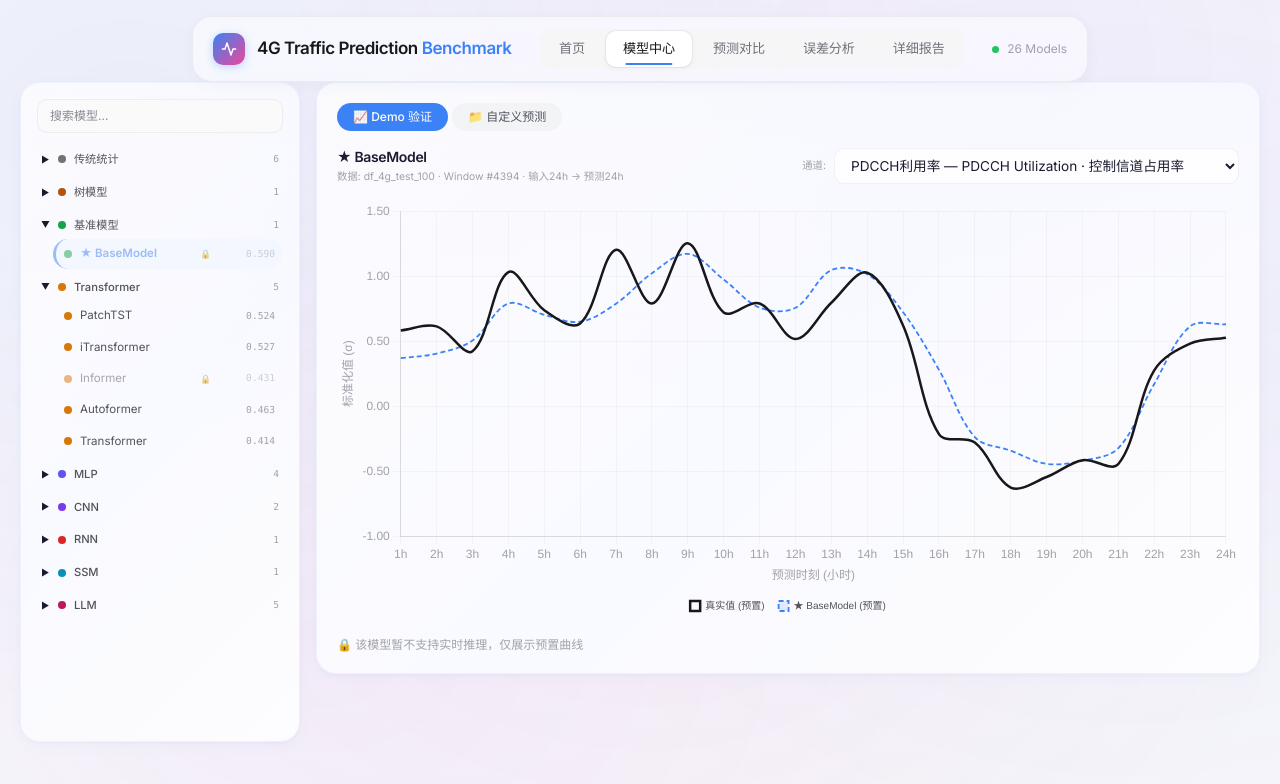
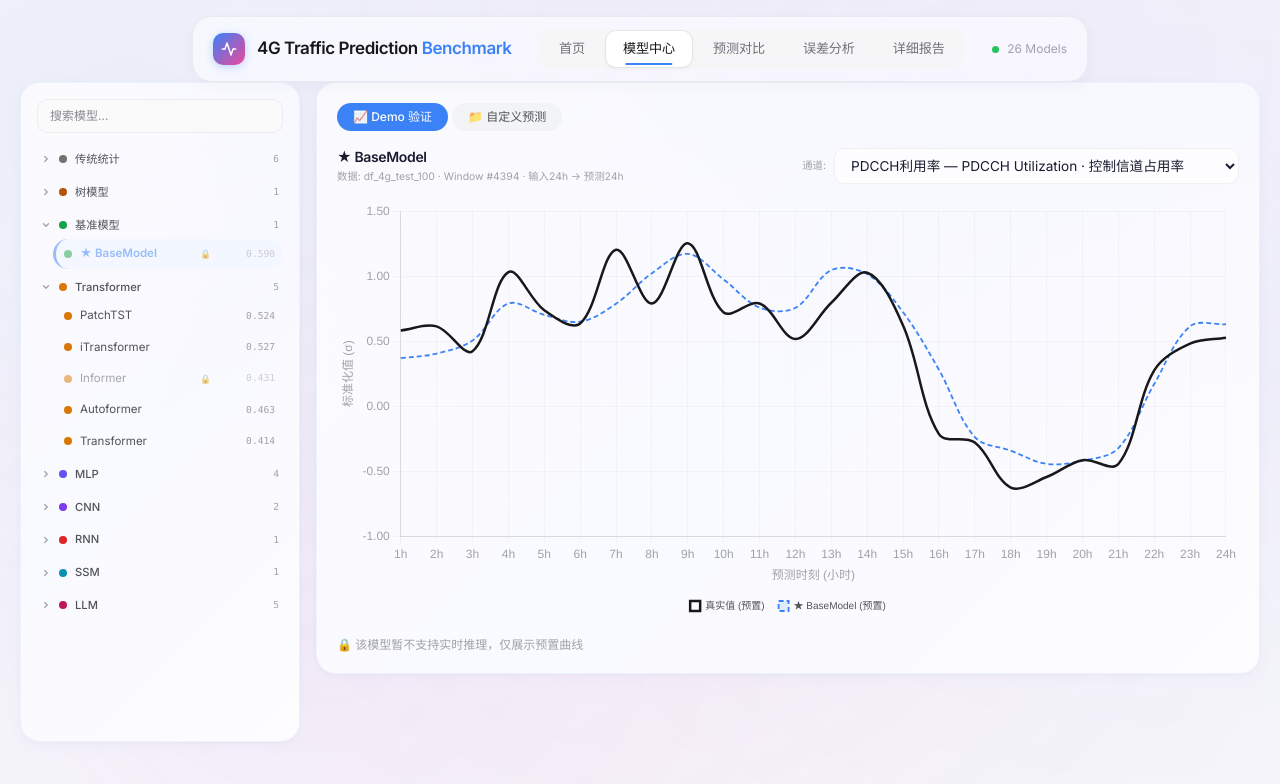
Before and after one commit to Ze-fan1/4G-Traffic-prediction-web, a React (Vite) app in the folder react-app/: page / in a window 1280 px wide. Both pictures are taken after a click on the button "模型中心". Shown: the top 784 px of the page. Built offline with nearby package versions, Linux system fonts and the light colour scheme.

Commit message:
Fix 4: ModelSelector - replace text chevron with SVG, add select-none, robust collapsed state init

```diff
--- a/react-app/src/components/ModelSelector.jsx
+++ b/react-app/src/components/ModelSelector.jsx
@@ -8,9 +8,11 @@ function getCat(model) {
 
 export default function ModelSelector({ selectedModel, onSelect, modelTiers = {} }) {
   const [search, setSearch] = useState('');
-  const [collapsed, setCollapsed] = useState(
-    Object.fromEntries(CATS.map(c => [c, c !== 'Baseline' && c !== 'Transformer']))
-  );
+  const [collapsed, setCollapsed] = useState(() => {
+    const init = {};
+    CATS.forEach(c => { init[c] = c !== 'Baseline' && c !== 'Transformer'; });
+    return init;
+  });
 
   const toggleCat = (cat) => setCollapsed(prev => ({ ...prev, [cat]: !prev[cat] }));
 
@@ -48,11 +50,18 @@ export default function ModelSelector({ selectedModel, onSelect, modelTiers = {}
             {/* Category header */}
             <button
               onClick={() => toggleCat(cat)}
-              className="w-full flex items-center gap-2 py-1.5 text-left hover:bg-[#FAFAFA] rounded-lg px-1 transition-colors cursor-pointer"
+              className="w-full flex items-center gap-2 py-1.5 text-left hover:bg-[#FAFAFA] rounded-lg px-1 transition-colors cursor-pointer select-none"
             >
-              <span className="text-[0.55rem] transition-transform" style={{ display: 'inline-block', transform: isCollapsed ? 'rotate(-90deg)' : 'rotate(0deg)' }}>
-                ▼
-              </span>
+              <svg
+                className={`w-2.5 h-2.5 transition-transform duration-200 flex-shrink-0 ${isCollapsed ? '-rotate-90' : 'rotate-0'}`}
+                viewBox="0 0 24 24"
+                fill="none"
+                stroke="#A1A1AA"
+                strokeWidth="3"
+                strokeLinecap="round"
+              >
+                <polyline points="6 9 12 15 18 9" />
+              </svg>
               <span
                 className="w-2 h-2 rounded-full flex-shrink-0"
                 style={{ background: catInfo?.border || '#A1A1AA' }}
```
